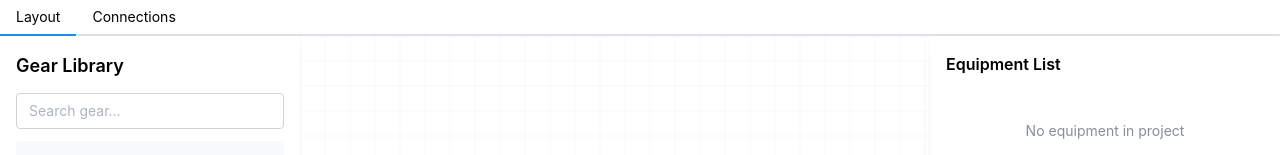
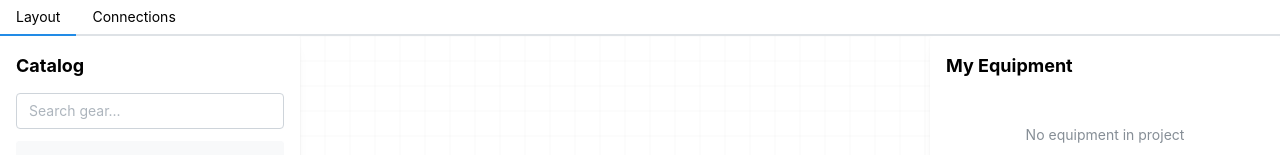
Before and after one commit to djethernet/studioflow, a React (Vite) app: page / in a window 1280 px wide. Shown: the top 155 px of the page. Built offline with nearby package versions, Linux system fonts and the light colour scheme.

Commit message:
change name for library to catalog

```diff
--- a/src/components/EquipmentPanel.tsx
+++ b/src/components/EquipmentPanel.tsx
@@ -71,7 +71,7 @@ export function EquipmentPanel({ showConnections = false }: EquipmentPanelProps)
           borderBottom: '1px solid #e0e0e0'
         }}
       >
-        <Text fw={600} mb="sm">Equipment List</Text>
+        <Text fw={700} size="lg" mb="sm">My Equipment</Text>
         <ScrollArea style={{ flex: 1 }}>
           <Stack gap="xs">
             {/* Studio Items */}
--- a/src/components/LibraryPanel.tsx
+++ b/src/components/LibraryPanel.tsx
@@ -60,7 +60,7 @@ export function LibraryPanel() {
         }}
       >
         <Box mb="sm">
-          <Text size="lg" fw={600} mb="sm">Gear Library</Text>
+           <Text fw={700} size="lg" mb="sm">Catalog</Text>
           <TextInput
             placeholder="Search gear..."
             value={searchQuery}
--- a/src/components/PropertiesPanel.tsx
+++ b/src/components/PropertiesPanel.tsx
@@ -177,7 +177,7 @@ export function PropertiesPanel({
 
           {/* Connection Details */}
           <div>
-            <Group p="md" style={{ border: '1px solid #e0e0e0', borderRadius: '4px' }}>
+
               <Stack gap="sm" style={{ flex: 1 }}>
                 {/* Cable and Conversion Badges */}
 
@@ -201,9 +201,9 @@ export function PropertiesPanel({
                               {isConversion ? " Conversion" : ""} Cable
                             </Text>
                           </Group>
-
-                          <Text>{fromNode?.name} {fromConnection?.name}</Text>
-                          <Text component="span" fw={500}>→ </Text>
+                          <Text size="sm" c="dimmed">From</Text>
+                          <Text> {fromNode?.name} {fromConnection?.name}</Text>
+                          <Text size="sm" c="dimmed">To</Text>
                           <Text> {toNode?.name} {toConnection?.name}</Text>
                         </div>
                       )
@@ -212,7 +212,6 @@ export function PropertiesPanel({
                   </Text>
                 </Stack>
               </Stack>
-            </Group>
           </div>
         </Stack>
       )}
```
